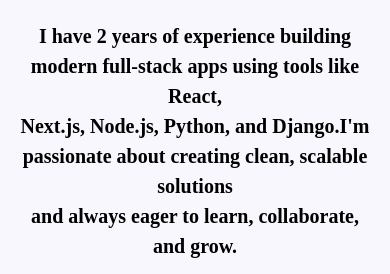
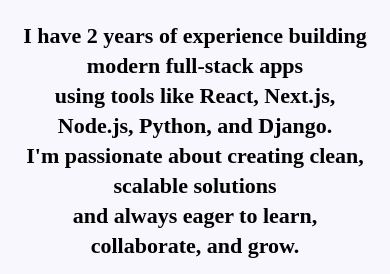
Before and after one commit to GloryEvi/fullstack-portfolio, a plain HTML site: page index.html in a window 390 px wide. Shown: the part 269-543 px from the top of the page. Drawn offline with nearby package versions, Linux system fonts and the light colour scheme; a web font is replaced by a local one.

Commit message:
updated the hero section of the home page

```diff
--- a/index.html
+++ b/index.html
@@ -88,10 +88,9 @@
       <h1>Glory Evi</h1>
       <h2 class="mb-4">Software Engineer</h2>
       <h5>
-        I have 2 years of experience building modern full-stack apps using tools
-        like React,<br />
-        Next.js, Node.js, Python, and Django.I'm passionate about creating
-        clean, scalable solutions <br />
+        I have 2 years of experience building modern full-stack apps<br />
+        using tools like React, Next.js, Node.js, Python, and Django.<br />I'm
+        passionate about creating clean, scalable solutions<br />
         and always eager to learn, collaborate, and grow.
       </h5>
       <div class="mt-3">
--- a/styles/styles.css
+++ b/styles/styles.css
@@ -215,6 +215,10 @@ footer .social-links a:hover {
   h4 {
     font-size: 22px;
   }
+  h5 {
+    text-align: center;
+    font-size: 22px;
+  }
   .hero {
     padding: 80px 20px;
   }
```
